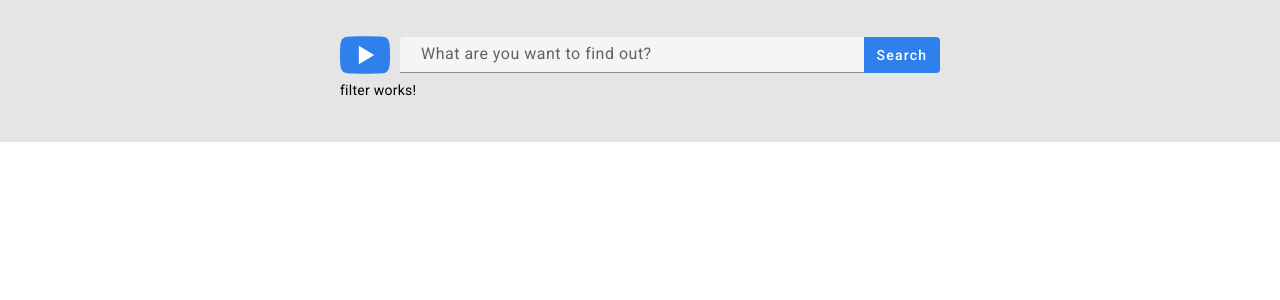
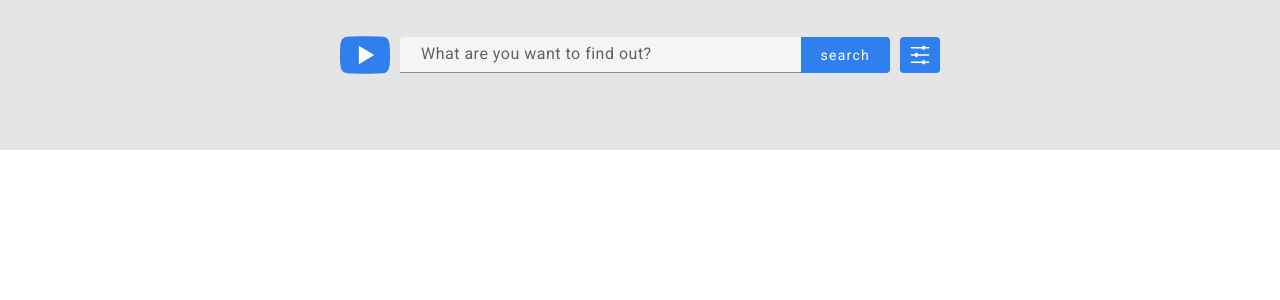
Before and after one commit to www-net/youtube-angular, an Angular app: page / in a window 1280 px wide. Shown: the top 300 px of the page. Built offline with nearby package versions, Linux system fonts and the light colour scheme.

Commit message:
feat: add filter component

```diff
--- a/src/app/filter/filter.component.html
+++ b/src/app/filter/filter.component.html
@@ -1 +1,20 @@
-<p>filter works!</p>
+<div class="filter">
+  <span class="filter__text">Sorting by:</span>
+  <ul class="filter__list">
+    <li>
+      <button class="filter__btn filter__btn--underline">date</button>
+    </li>
+    <li>
+      <button class="filter__btn filter__btn--underline">count of views</button>
+    </li>
+    <li>
+      <form class="filter__form" action="">
+        <span class="filter__form-text">by word or sentance</span>
+        <mat-form-field class="mat-form-filter">
+          <mat-label>filter</mat-label>
+          <input matInput placeholder="" value="">
+        </mat-form-field>
+      </form>
+    </li>
+  </ul>
+</div>
--- a/src/app/filter/filter.component.scss
+++ b/src/app/filter/filter.component.scss
@@ -0,0 +1,46 @@
+.filter {
+  display: flex;
+  align-items: center;
+  flex-wrap: wrap;
+}
+
+.filter__list {
+  display: flex;
+  align-items: center;
+  margin: 0;
+  padding: 0;
+  list-style: none;
+
+}
+
+.filter__form {
+  display: flex;
+  align-items: center;
+}
+
+.filter__text {
+  margin-right: 5px;
+}
+
+.filter__btn {
+  border: none;
+  background-color: var(--basic-gray);
+  color: var(--basic-blue);
+  padding: 10px;
+  cursor: pointer;
+}
+
+.mat-form-filter {
+  margin-top: 7px;
+}
+
+.filter__btn--underline {
+  text-decoration: underline;
+}
+
+.filter__form-text {
+  margin: 0 10px;
+  padding-top: 3px;
+  color: var(--basic-blue);
+
+}
--- a/src/app/header/header.component.html
+++ b/src/app/header/header.component.html
@@ -5,11 +5,11 @@
         <img class="logo-img" src="../../assets/img/logo/logo.png" alt="">
       </a>
       <div class="search">
-        <app-search-input></app-search-input>
+        <app-search-input (clickTune)="toggleDisplaysFilter()"></app-search-input>
       </div>
     </div>
     <div class="header-filter">
-      <app-filter></app-filter>
+      <app-filter *ngIf="isFilterDisplayed"></app-filter>
     </div>
   </div>
 </header>
--- a/src/app/header/header.component.scss
+++ b/src/app/header/header.component.scss
@@ -35,4 +35,5 @@
 
 .header-filter {
   grid-area: center-h-bottom;
+  padding-top: 40px;
 }
--- a/src/app/header/header.component.ts
+++ b/src/app/header/header.component.ts
@@ -6,5 +6,9 @@ import { Component } from '@angular/core';
   styleUrls: ['./header.component.scss']
 })
 export class HeaderComponent {
+  isFilterDisplayed = false;
 
+  toggleDisplaysFilter() {
+    this.isFilterDisplayed = !this.isFilterDisplayed
+  }
 }
--- a/src/app/material-design/material-design.module.ts
+++ b/src/app/material-design/material-design.module.ts
@@ -7,6 +7,7 @@ import {MatCardModule} from '@angular/material/card';
 import {MatToolbarModule} from '@angular/material/toolbar';
 import {MatInputModule} from '@angular/material/input';
 import {MatFormFieldModule} from '@angular/material/form-field';
+import {MatIconModule} from '@angular/material/icon';
 
 @NgModule({
   declarations: [],
@@ -19,6 +20,7 @@ import {MatFormFieldModule} from '@angular/material/form-field';
     MatToolbarModule,
     MatInputModule,
     MatFormFieldModule,
+    MatIconModule,
   ],
 })
 export class MaterialDesignModule { }
--- a/src/app/search-input/search-input.component.html
+++ b/src/app/search-input/search-input.component.html
@@ -1,6 +1,9 @@
-<form class="header-form" action="">
-  <mat-form-field class="mat-form-header" role="search" action="/search" method="get">
-    <input matInput placeholder="What are you want to find out?" type="search" name="search-text">
-  </mat-form-field>
-  <button class="search-button" mat-raised-button color="primary">Search</button>
-</form>
+<div class="search-wrapper">
+  <form class="header-form" action="">
+    <mat-form-field class="mat-form-header" role="search" action="/search" method="get">
+      <input matInput placeholder="What are you want to find out?" type="search" name="search-text">
+    </mat-form-field>
+    <button class="search-button" mat-raised-button color="primary">search</button>
+  </form>
+  <button class="header-form__button" mat-raised-button color="primary" (click)="onTuneClick()"></button>
+</div>
--- a/src/app/search-input/search-input.component.scss
+++ b/src/app/search-input/search-input.component.scss
@@ -1,3 +1,8 @@
+.search-wrapper {
+  display: flex;
+  align-items: center;
+}
+
 .header-form {
   display: flex;
   min-width: 150px;
@@ -11,18 +16,33 @@
 
 .search-button {
   margin-left: -5px;
+
+  font-weight: 400;
+
   border-top-left-radius: 0;
   border-bottom-left-radius: 0;
 }
 
+// button-filter
 .mat-mdc-raised-button:not(:disabled) {
   background-color: var(--basic-blue);
-}
-
-.mat-form-header .mdc-text-field--filled:not(.mdc-text-field--disabled) .mdc-line-ripple::after {
-  border-bottom-color: var(--basic-blue);
 }
 
 .mat-mdc-raised-button {
   box-shadow: none;
 }
+
+.mdc-button {
+  min-width: auto;
+  padding: 0 20px;
+}
+
+.header-form__button {
+  margin-left: 10px;
+  background-image: url(../../assets/img/icons/tune.svg);
+  background-repeat: no-repeat;
+  background-position: center center;
+  background-size: 20px;
+}
+
+// ---
--- a/src/app/search-input/search-input.component.ts
+++ b/src/app/search-input/search-input.component.ts
@@ -1,4 +1,4 @@
-import { Component } from '@angular/core';
+import { Component, EventEmitter, Output } from '@angular/core';
 
 @Component({
   selector: 'app-search-input',
@@ -6,5 +6,9 @@ import { Component } from '@angular/core';
   styleUrls: ['./search-input.component.scss']
 })
 export class SearchInputComponent {
+  @Output() clickTune = new EventEmitter<boolean>()
 
+  onTuneClick(){
+    this.clickTune.emit()
+  }
 }
--- a/src/styles.scss
+++ b/src/styles.scss
@@ -2,6 +2,8 @@
 
 :root {
   --basic-blue: #2F80ED;
+  --basic-gray: #e5e5e5;
+  --white: #ffffff;
 }
 
 html, body { height: 100%; }
@@ -24,3 +26,14 @@ body { margin: 0; font-family: Roboto, "Helvetica Neue", sans-serif; }
 .mat-form-header .mdc-text-field--filled:not(.mdc-text-field--disabled) .mdc-line-ripple::after {
   border-bottom-color: var(--basic-blue);
 }
+// -----
+
+// цвет подчеркивания инпута в фильтре
+.filter .mdc-text-field--filled:not(.mdc-text-field--disabled) .mdc-line-ripple::after {
+  border-bottom-color: var(--basic-blue);
+}
+
+// блок фильтр. цвет лейбла в инпуте
+.filter .mdc-text-field--filled:not(.mdc-text-field--disabled).mdc-text-field--focused .mdc-floating-label, .mdc-text-field--filled:not(.mdc-text-field--disabled).mdc-text-field--focused .mdc-floating-label--float-above {
+  color: var(--basic-blue);
+}
```
Also changed, not shown: src/assets/img/icons/tune.svg (added).
